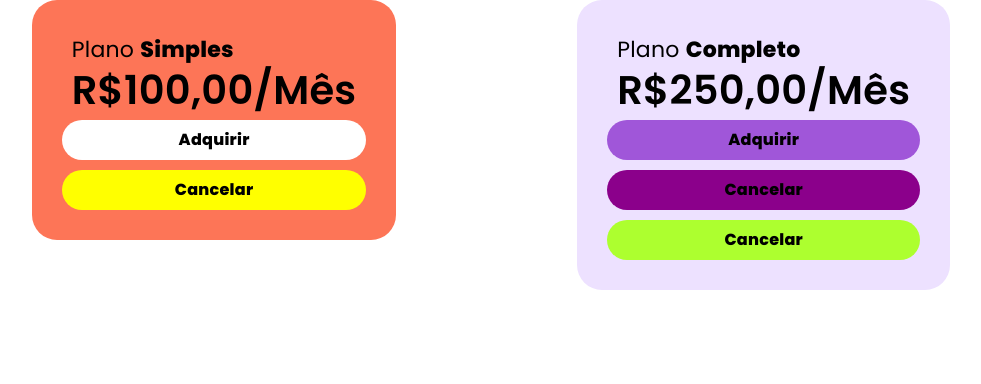
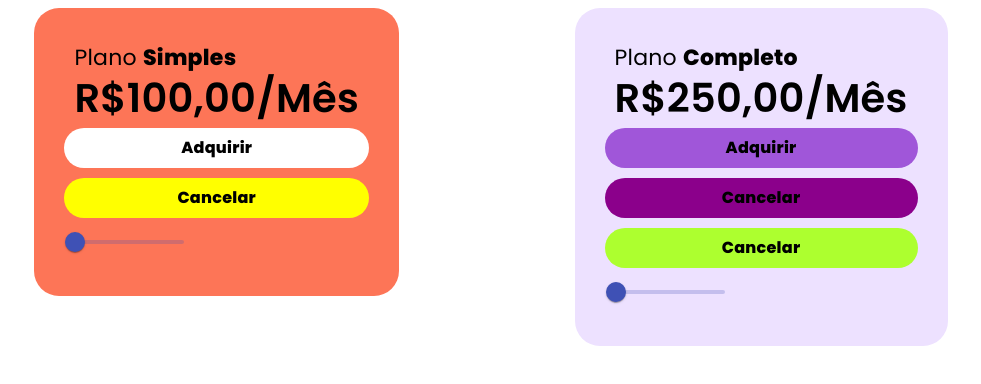
Before and after one commit to Henrique-182/curso-de-angular-v2-ao-v17, an Angular app in the folder 02_Componentes_Estilizacoes/projeto-components/: page / in a window 1280 px wide. Shown: the top 384 px of the page, without its empty margins (149-1130 px from the left). Built offline with nearby package versions, Linux system fonts and the light colour scheme.

Commit message:
Terceiro Caso de Uso com "::ng-deep" e ":host" (Componentes Externos)

```diff
--- a/02_Componentes_Estilizacoes/projeto-components/src/app/card-roxo/card-roxo.component.html
+++ b/02_Componentes_Estilizacoes/projeto-components/src/app/card-roxo/card-roxo.component.html
@@ -4,4 +4,8 @@
     <app-card-roxo-button></app-card-roxo-button>
     <app-card-button-cancel id="primeiro"></app-card-button-cancel>
     <app-card-button-cancel id="segundo"></app-card-button-cancel>
+
+    <mat-slider min="1" max="5" step="0.5">
+        <input matSliderThumb>
+      </mat-slider>
 </div>
--- a/02_Componentes_Estilizacoes/projeto-components/src/app/card-roxo/card-roxo.component.scss
+++ b/02_Componentes_Estilizacoes/projeto-components/src/app/card-roxo/card-roxo.component.scss
@@ -28,3 +28,7 @@
 :host ::ng-deep #segundo .card-button-cancel {
     background-color: greenyellow !important;
 }
+
+:host ::ng-deep mat-slider .mdc-slider__track--active_fill {
+    border-color: yellowgreen !important;
+}
--- a/02_Componentes_Estilizacoes/projeto-components/src/app/card/card.component.html
+++ b/02_Componentes_Estilizacoes/projeto-components/src/app/card/card.component.html
@@ -3,4 +3,8 @@
     <div class="card__price card__item">R${{ plano.infos.preco }},00/Mês</div>
     <app-card-button></app-card-button>
     <app-card-button-cancel></app-card-button-cancel>
+
+    <mat-slider min="1" max="5" step="0.5">
+        <input matSliderThumb>
+    </mat-slider>
 </div>
--- a/02_Componentes_Estilizacoes/projeto-components/src/app/cards/cards.module.ts
+++ b/02_Componentes_Estilizacoes/projeto-components/src/app/cards/cards.module.ts
@@ -5,7 +5,7 @@ import { CardComponent } from '../card/card.component';
 import { CardButtonComponent } from '../card-button/card-button.component';
 import { CardRoxoButtonComponent } from '../card-roxo-button/card-roxo-button.component';
 import { CardButtonCancelComponent } from '../card-button-cancel/card-button-cancel.component';
-
+import { MatSliderModule } from '@angular/material/slider';
 
 
 @NgModule({
@@ -17,7 +17,8 @@ import { CardButtonCancelComponent } from '../card-button-cancel/card-button-can
     CardButtonCancelComponent
   ],
   imports: [
-    CommonModule
+    CommonModule,
+    MatSliderModule
   ],
   exports: [
     CardComponent,
--- a/02_Componentes_Estilizacoes/projeto-components/src/styles.scss
+++ b/02_Componentes_Estilizacoes/projeto-components/src/styles.scss
@@ -1,6 +1,3 @@
 /* You can add global styles to this file, and also import other style files */
 
 @import "./styles/global-overrides";
-
-html, body { height: 100%; }
-body { margin: 0; font-family: Roboto, "Helvetica Neue", sans-serif; }
--- a/02_Componentes_Estilizacoes/projeto-components/src/styles/_global-overrides.scss
+++ b/02_Componentes_Estilizacoes/projeto-components/src/styles/_global-overrides.scss
@@ -1,3 +1,7 @@
 app-card-button-cancel .card-button-cancel {
     background-color: yellow !important;
 }
+
+// .mdc-slider__track--active_fill {
+//     border-color: yellowgreen !important;
+// }
```
